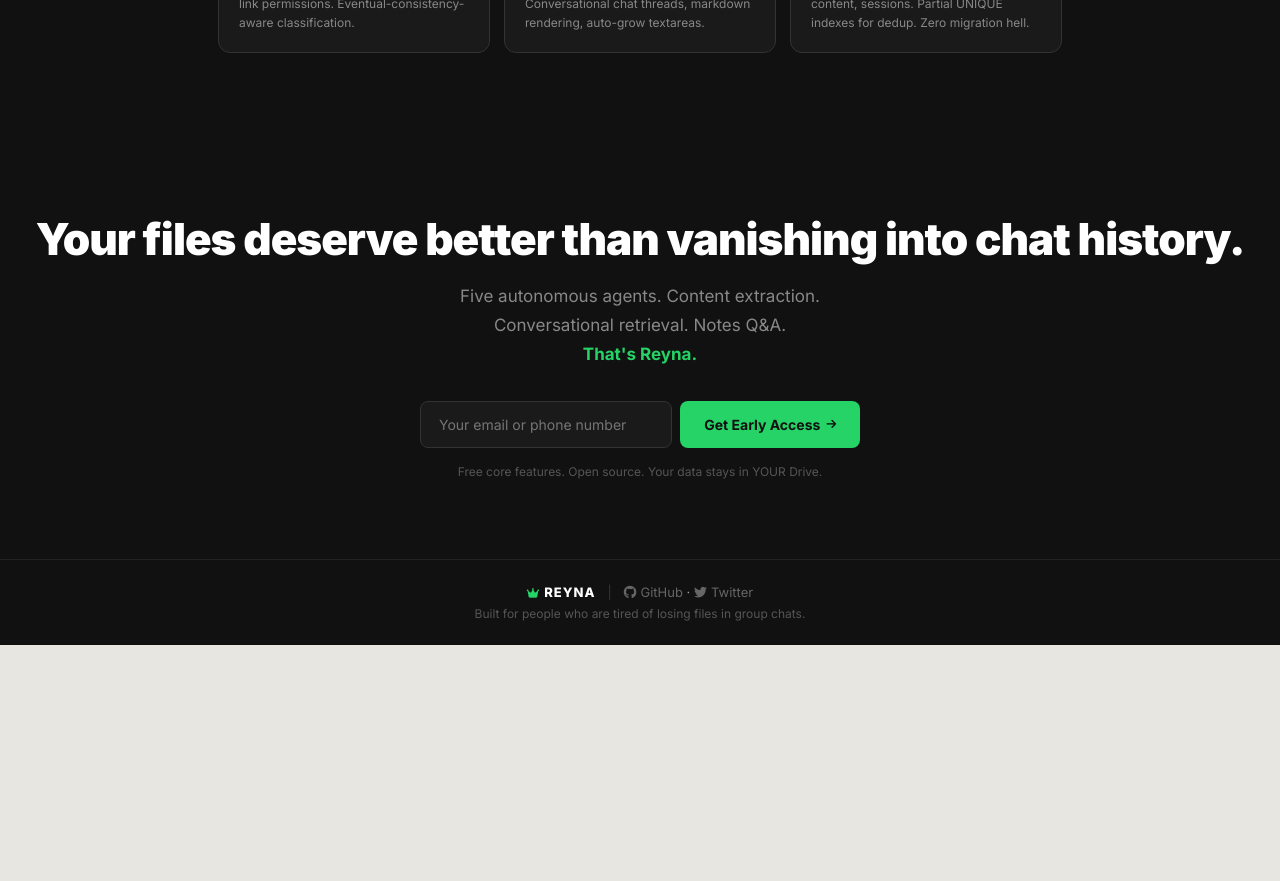
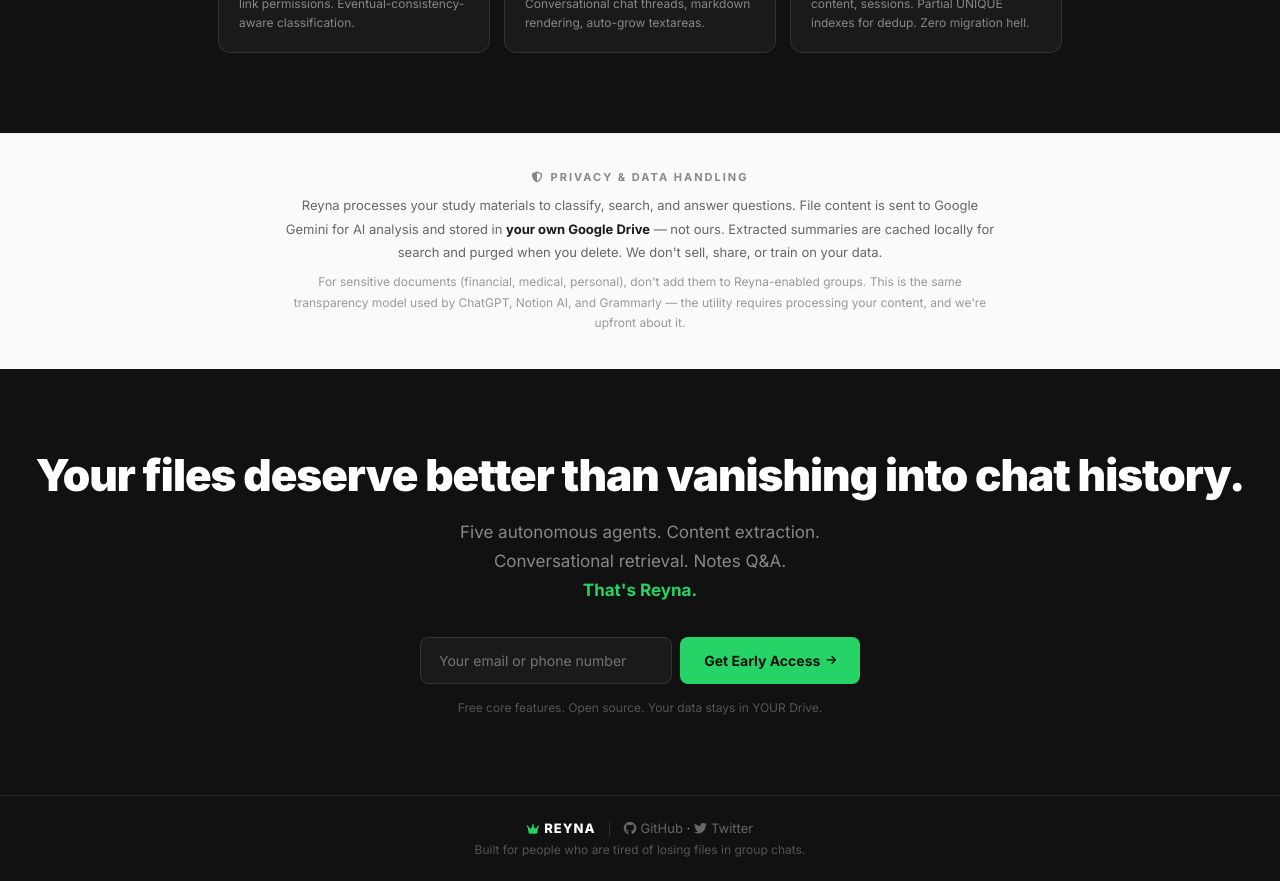
Before and after one commit to hurshnarayan/reyna, a React (Vite) app in the folder web/: page / in a window 1280 px wide. Shown: the part 8860-9741 px from the top of the page. Before the commit the page ends 9505 px from the top, so only its background shows below. Built offline with nearby package versions, Linux system fonts and the light colour scheme.

Commit message:
added disclaimer and makefile

```diff
--- a/web/src/pages/Landing.jsx
+++ b/web/src/pages/Landing.jsx
@@ -651,6 +651,21 @@
         </div>
       </div>
 
+      {/* ═══ Privacy disclaimer ═══ */}
+      <div style={{background:'#fafafa',borderTop:'1px solid #eee',padding:'36px 24px'}}>
+        <div style={{maxWidth:720,margin:'0 auto',textAlign:'center'}}>
+          <div style={{fontSize:11,fontWeight:700,color:'#888',letterSpacing:2,textTransform:'uppercase',marginBottom:10}}>
+            <i className="fas fa-shield-halved" style={{marginRight:6}}/>privacy & data handling
+          </div>
+          <p style={{fontSize:13,lineHeight:1.8,color:'#666',marginBottom:8}}>
+            Reyna processes your study materials to classify, search, and answer questions. File content is sent to Google Gemini for AI analysis and stored in <strong style={{color:'#1a1a1a'}}>your own Google Drive</strong> — not ours. Extracted summaries are cached locally for search and purged when you delete. We don't sell, share, or train on your data.
+          </p>
+          <p style={{fontSize:12,lineHeight:1.7,color:'#999'}}>
+            For sensitive documents (financial, medical, personal), don't add them to Reyna-enabled groups. This is the same transparency model used by ChatGPT, Notion AI, and Grammarly — the utility requires processing your content, and we're upfront about it.
+          </p>
+        </div>
+      </div>
+
       {/* ═══ S8: CTA / WAITLIST ═══ */}
       <section id="waitlist" ref={ctaRef} className={rv(ctaVis)} style={{background:'#111',padding:'80px 24px',textAlign:'center'}}>
         <h2 style={{fontSize:'clamp(28px,4.5vw,44px)',fontWeight:900,lineHeight:1.2,marginBottom:16,color:'#fff',letterSpacing:-1}}>Your files deserve better than vanishing into chat history.</h2>
```
Also changed, not shown: 2 other files (tests, documents, lock files or other folders).
